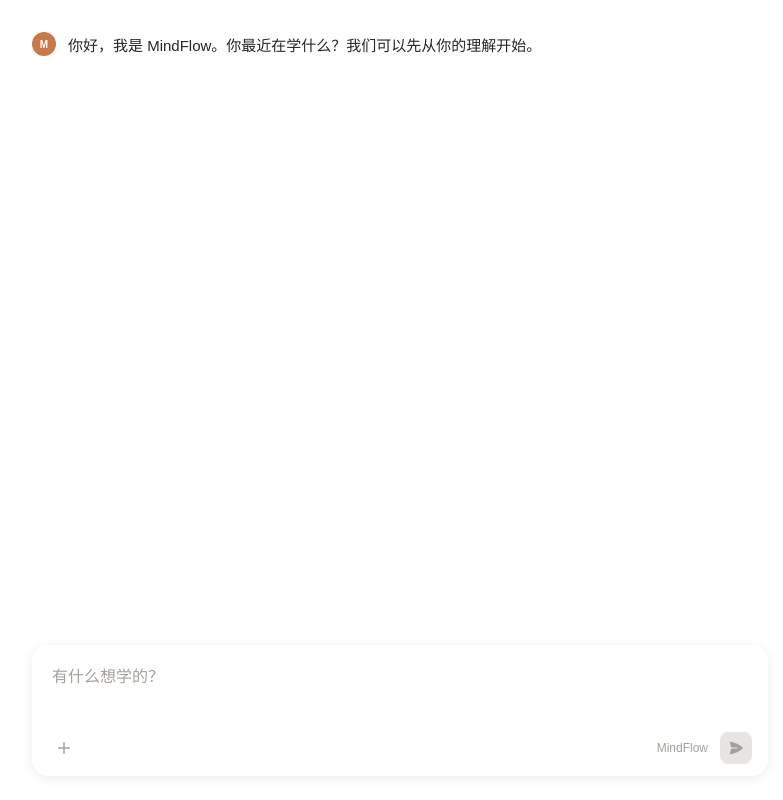
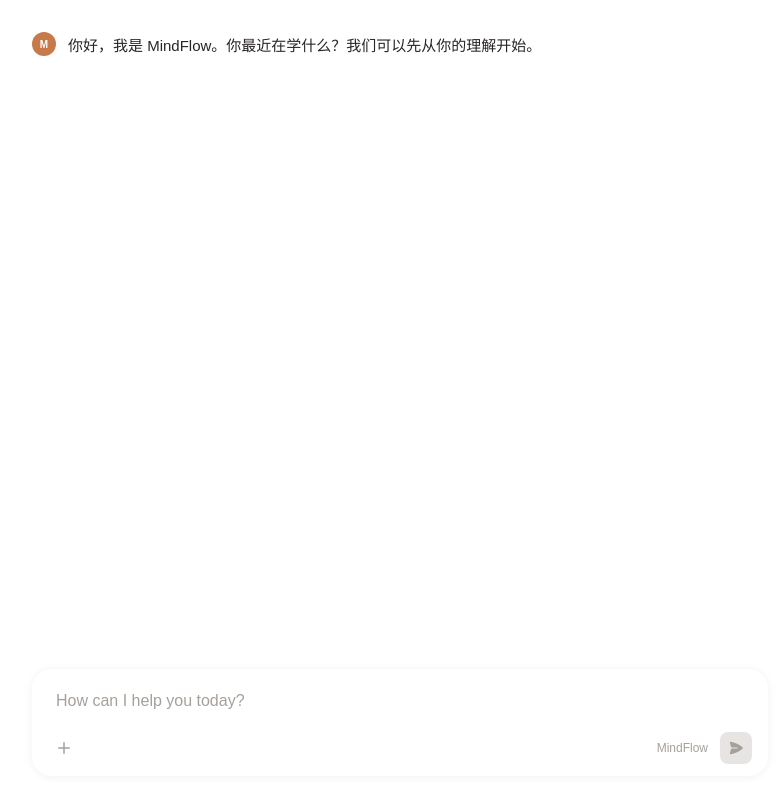
Before and after one commit to nothasson/MindFlow, a Next.js app in the folder frontend/: page / in a window 1280 px wide. Shown: the whole page, without its empty margins (240-1023 px from the left). Built offline with nearby package versions, Linux system fonts and the light colour scheme; no server answers.

Commit message:
fix: 对齐 claude.ai 首屏间距与输入框比例
标题下移到 28vh、加大字号、输入框加宽到 46rem、减小阴影、placeholder 对齐原版。

```diff
--- a/frontend/src/app/page.tsx
+++ b/frontend/src/app/page.tsx
@@ -13,18 +13,18 @@ export default function Home() {
     <div className="flex h-full flex-col">
       {!hasMessages ? (
         /* 空态：居中标题 + 输入框，对齐 claude.ai 首屏 */
-        <div className="flex flex-1 flex-col items-center justify-center px-4">
-          <div className="mb-8 flex items-center gap-3">
-            <span className="text-3xl text-[#C67A4A]">✺</span>
+        <div className="flex flex-1 flex-col items-center px-4 pt-[28vh]">
+          <div className="mb-10 flex items-center gap-4">
+            <span className="text-4xl text-[#C67A4A]">✺</span>
             <h1
-              className="text-4xl tracking-tight text-stone-800 sm:text-5xl"
+              className="text-5xl tracking-tight text-stone-800 sm:text-[3.5rem]"
               style={{ fontFamily: "Georgia, 'Times New Roman', serif" }}
             >
               MindFlow
             </h1>
           </div>
 
-          <div className="w-full max-w-2xl">
+          <div className="w-full max-w-[46rem]">
             <ChatInput isLoading={isLoading} onSend={sendMessage} />
           </div>
         </div>
--- a/frontend/src/components/chat/ChatInput.tsx
+++ b/frontend/src/components/chat/ChatInput.tsx
@@ -32,15 +32,15 @@ export function ChatInput({ isLoading, onSend }: ChatInputProps) {
   return (
     <form
       onSubmit={handleSubmit}
-      className="relative rounded-2xl bg-white shadow-[0_2px_12px_rgba(0,0,0,0.08)]"
+      className="relative rounded-[20px] bg-white shadow-[0_1px_8px_rgba(0,0,0,0.06)]"
     >
       <textarea
         value={value}
         onChange={(event) => setValue(event.target.value)}
         onKeyDown={handleKeyDown}
-        placeholder="有什么想学的？"
-        rows={2}
-        className="w-full resize-none rounded-2xl bg-transparent px-5 pb-14 pt-5 text-base text-stone-800 outline-none placeholder:text-stone-400"
+        placeholder="How can I help you today?"
+        rows={1}
+        className="w-full resize-none rounded-[20px] bg-transparent px-6 pb-14 pt-5 text-[16px] text-stone-700 outline-none placeholder:text-stone-400"
       />
       <div className="absolute bottom-3 left-4 right-4 flex items-center justify-between">
         <button
```
